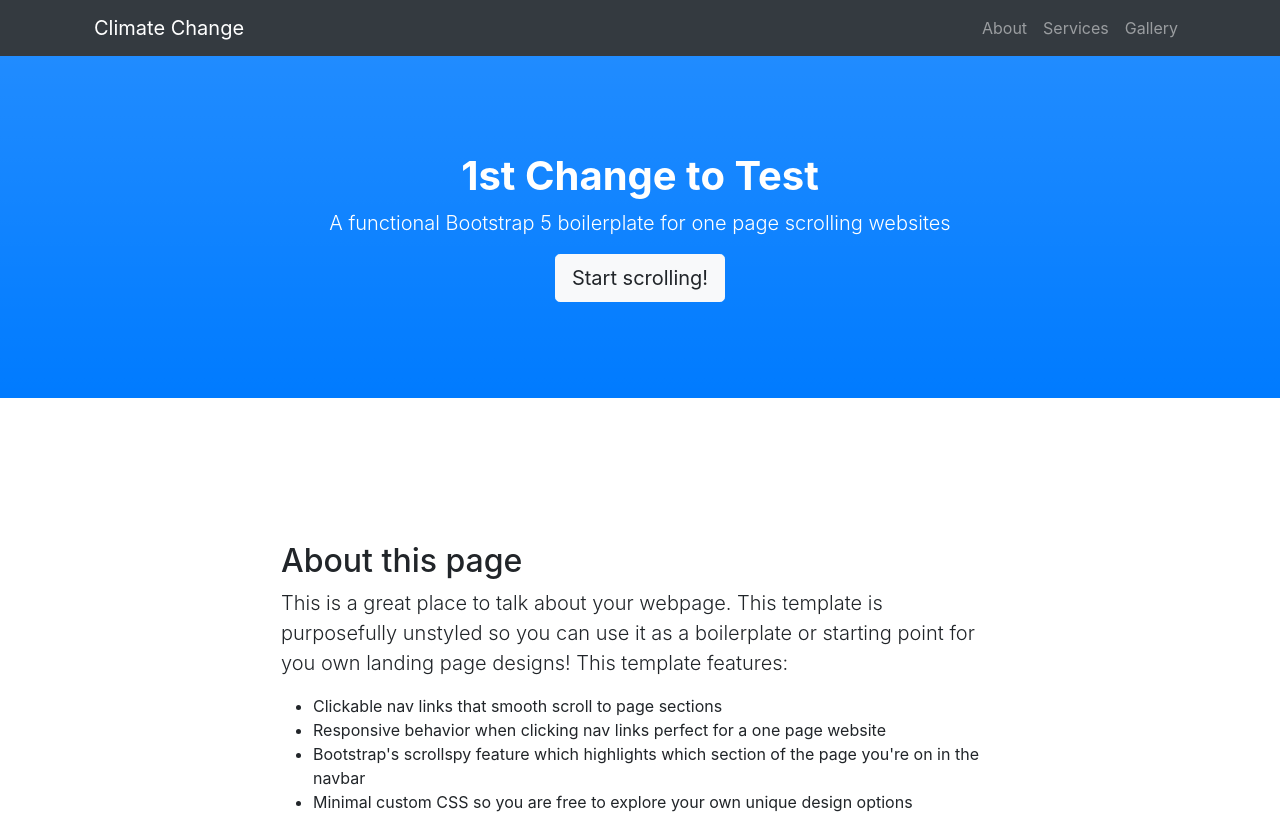
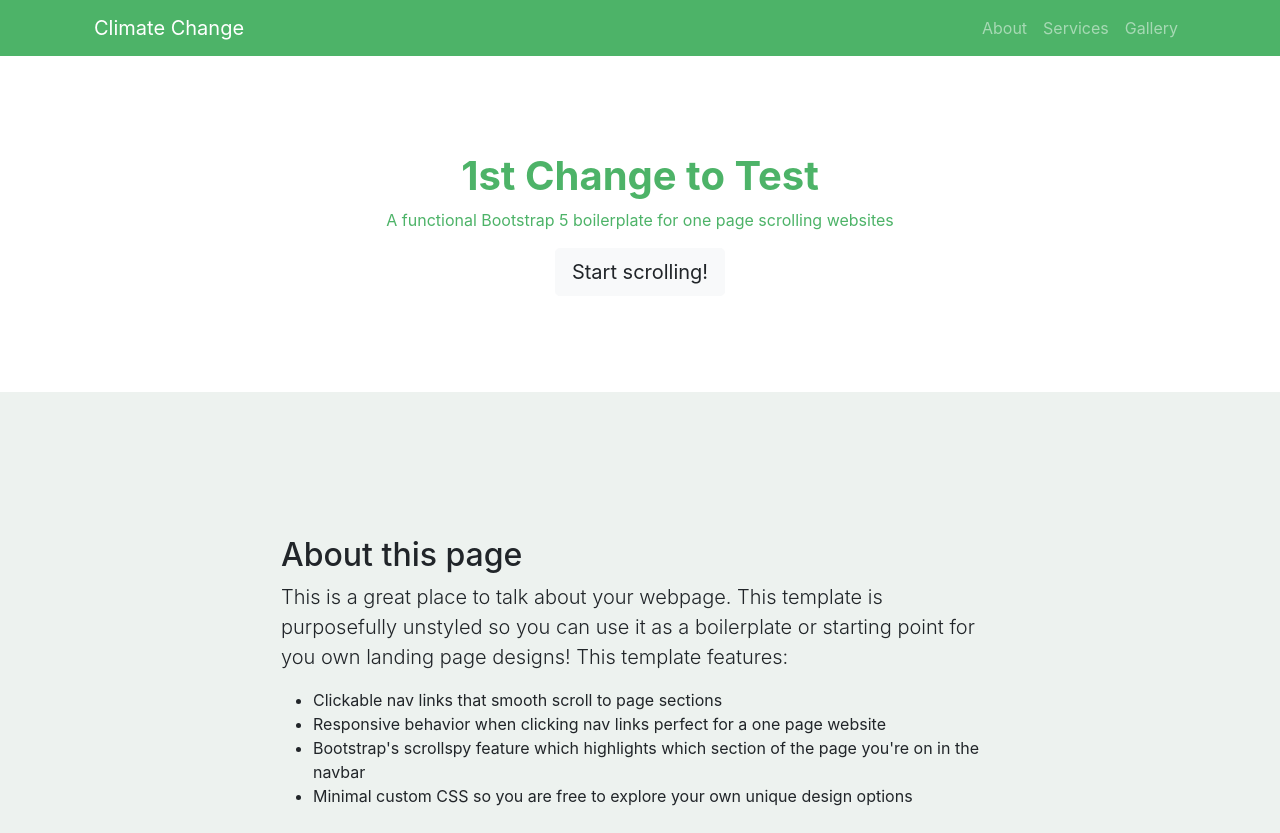
Before and after one commit to EdwardSharpe/PGAssignment, a plain HTML site: page framework.html in a window 1280 px wide. Shown: the top 833 px of the page. Drawn offline with nearby package versions, Linux system fonts and the light colour scheme.

Commit message:
Minor style changes.

```diff
--- a/framework.html
+++ b/framework.html
@@ -16,6 +16,7 @@
       integrity="sha384-ggOyR0iXCbMQv3Xipma34MD+dH/1fQ784/j6cY/iJTQUOhcWr7x9JvoRxT2MZw1T"
       crossorigin="anonymous"
     />
+    <link rel="stylesheet" href="override.css" />
     <script
       src="https://code.jquery.com/jquery-3.3.1.slim.min.js"
       integrity="sha384-q8i/X+965DzO0rT7abK41JStQIAqVgRVzpbzo5smXKp4YfRvH+8abtTE1Pi6jizo"
@@ -40,7 +41,12 @@
   </head>
   <body>
     <nav
-      class="navbar navbar-expand-lg navbar-dark bg-dark fixed-top"
+      class="
+        navbar navbar-expand-lg navbar-dark
+        bg-dark
+        fixed-top
+        navbar-colour
+      "
       id="mainNav"
     >
       <div class="container px-4">
@@ -75,7 +81,7 @@
     <header class="bg-primary bg-gradient text-white">
       <div class="container px-4 text-center">
         <h1 class="fw-bolder">1st Change to Test</h1>
-        <p class="lead">
+        <p class="lead-top">
           A functional Bootstrap 5 boilerplate for one page scrolling websites
         </p>
         <a class="btn btn-lg btn-light" href="#about">Start scrolling!</a>
--- /dev/null
+++ b/override.css
@@ -0,0 +1,16 @@
+.bg-dark {
+  background-color: #4db368 !important;
+}
+
+.bg-primary {
+  background-color: #fff !important;
+}
+
+h1,
+.lead-top {
+  color: #4db368 !important;
+}
+
+#about {
+  background-color: #edf2ef !important;
+}
```
